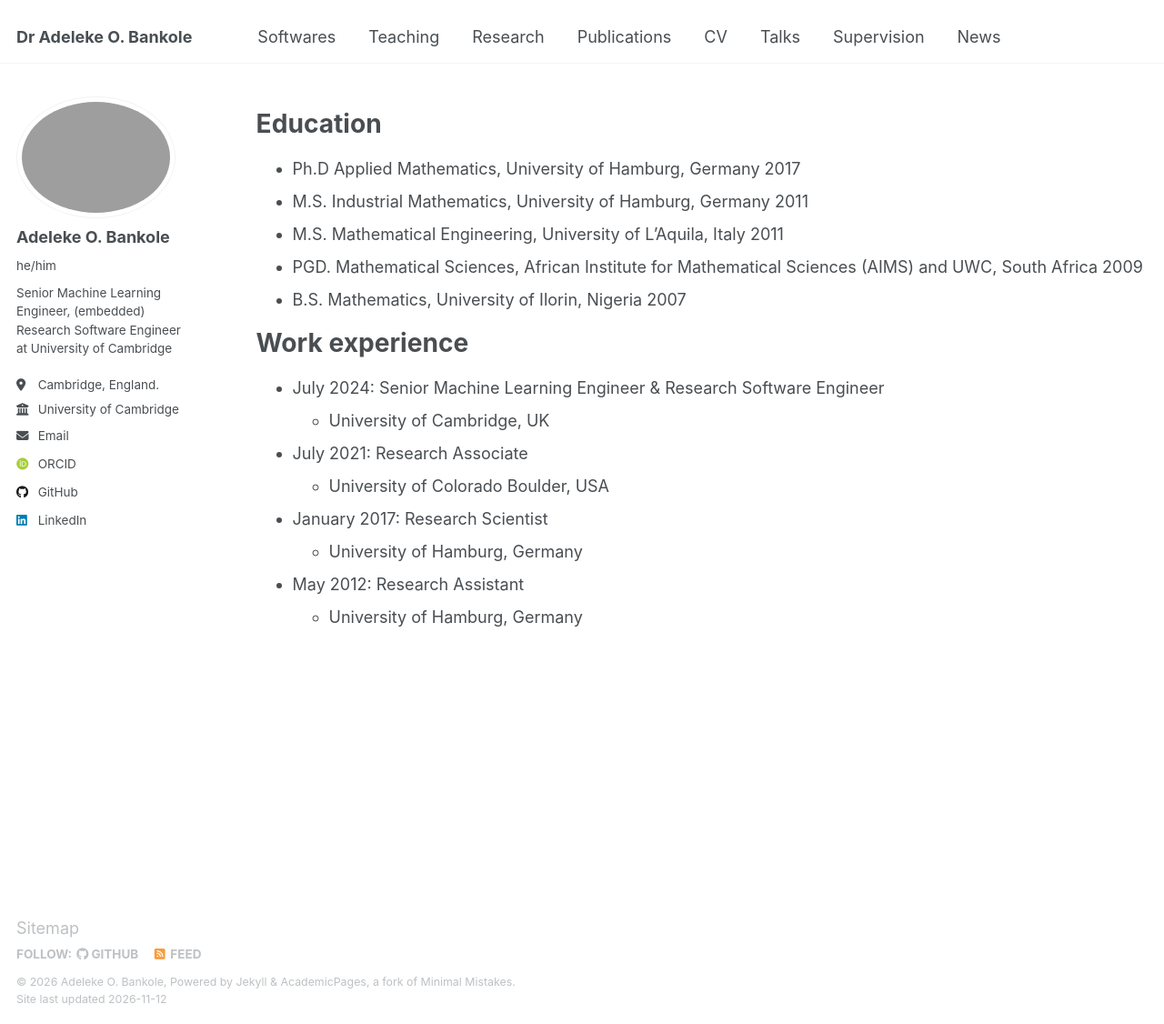
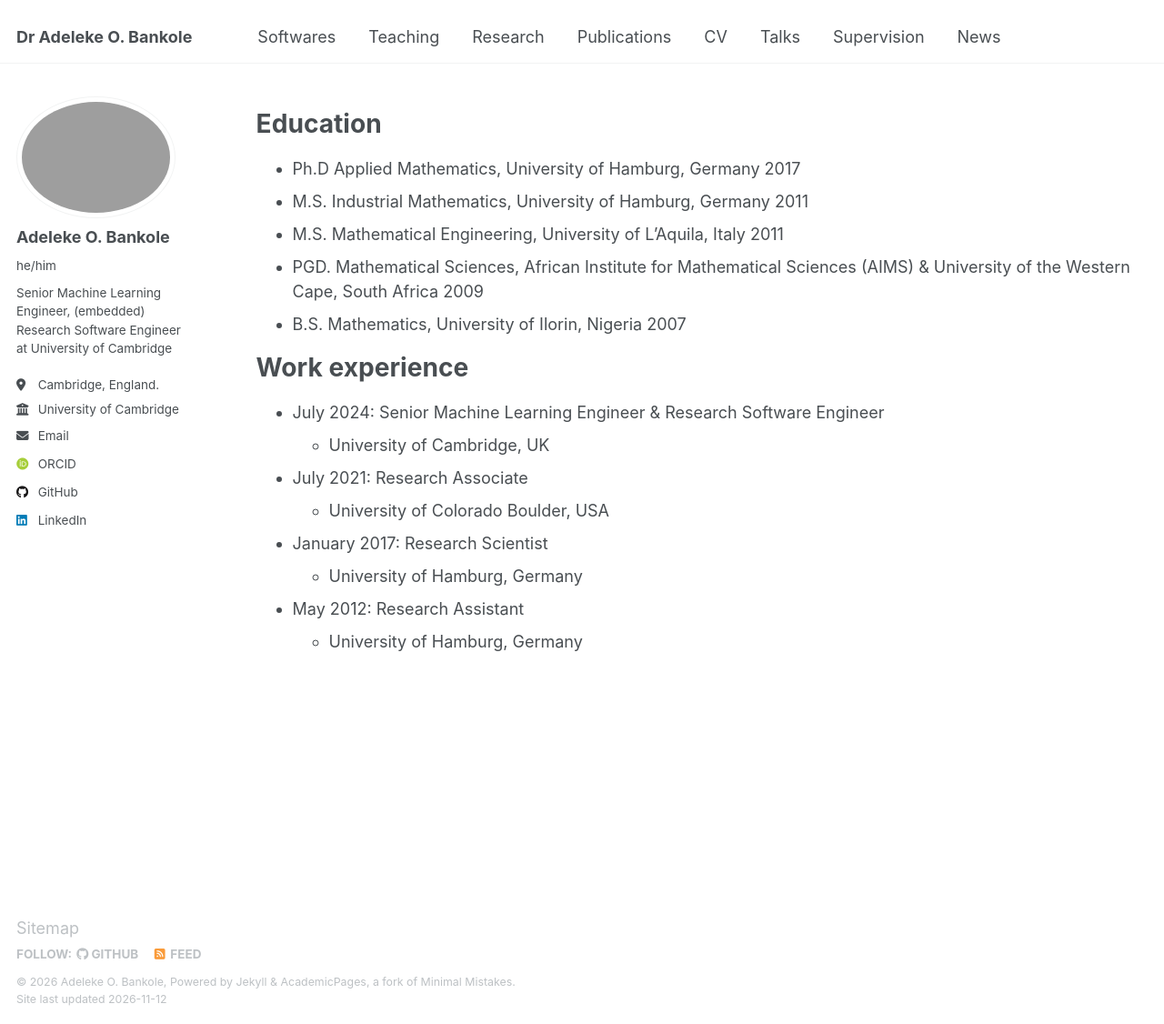
Before and after one commit to AdelekeBankole/adelekebankole.github.io, a Jekyll site: the page built from _pages/cv.md, in a window 1280 px wide and 1126 px high. Shown: the whole window at 91% size. Built offline with Jekyll 4.4.1, drawn with Linux system fonts in a browser that asks for light colours; some web fonts are replaced.

Commit message:
Update PGD entry with full university name

```diff
--- a/_pages/cv.md
+++ b/_pages/cv.md
@@ -13,7 +13,7 @@ Education
 * Ph.D Applied Mathematics, University of Hamburg, Germany 2017
 * M.S. Industrial Mathematics, University of Hamburg, Germany 2011
 * M.S. Mathematical Engineering, University of L'Aquila, Italy 2011
-* PGD. Mathematical Sciences, African Institute for Mathematical Sciences (AIMS) and UWC, South Africa 2009
+* PGD. Mathematical Sciences, African Institute for Mathematical Sciences (AIMS) & University of the Western Cape, South Africa 2009
 * B.S. Mathematics, University of Ilorin, Nigeria 2007
 
 Work experience
```
